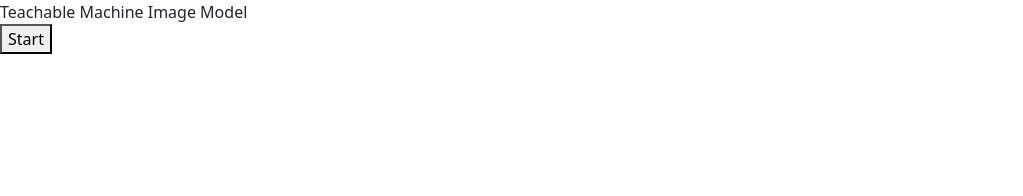
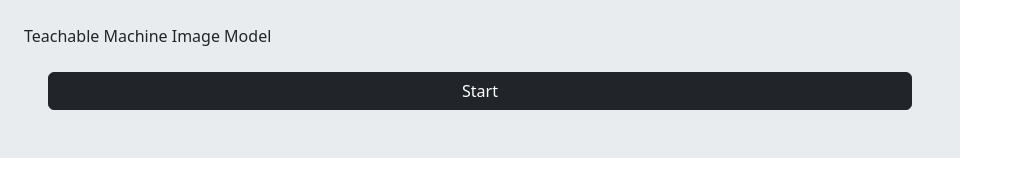
Before and after one commit to AlexDusselaar/image-recogniser-art-tools, a plain HTML site: page index.html in a window 1280 px wide. Shown: the whole page, without its empty margins (0-1023 px from the left). Drawn offline with nearby package versions, Linux system fonts and the light colour scheme.

Commit message:
css update

```diff
--- a/index.html
+++ b/index.html
@@ -10,9 +10,9 @@
 </head>
 
 <body>
-    <main>
+    <main class="bg-body-secondary d-flex flex-column p-4 col-9">
         <div>Teachable Machine Image Model</div>
-        <button type="button" onclick="init()">Start</button>
+        <button type="button" class="btn btn-dark m-4" onclick="init()">Start</button>
         <div id="webcam-container"></div>
         <div id="label-container"></div>
         <script src="https://cdn.jsdelivr.net/npm/@tensorflow/tfjs@latest/dist/tf.min.js"></script>
@@ -68,6 +68,9 @@
                     const classPrediction =
                         prediction[i].className + ": " + prediction[i].probability.toFixed(2);
                     labelContainer.childNodes[i].innerHTML = classPrediction;
+                    if (prediction[i].className === "Marker" && prediction[i].probability.toFixed(2) > 0.8) {
+                        alert("Nice marker")
+                    }
                 }
             }
         </script>
```
